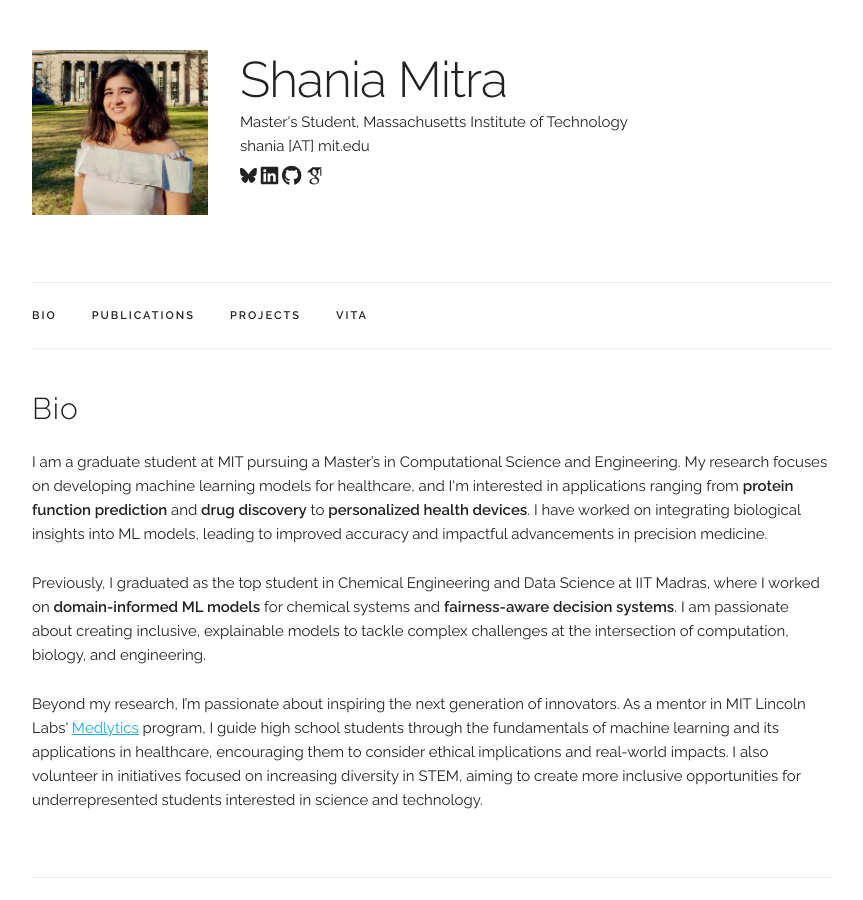
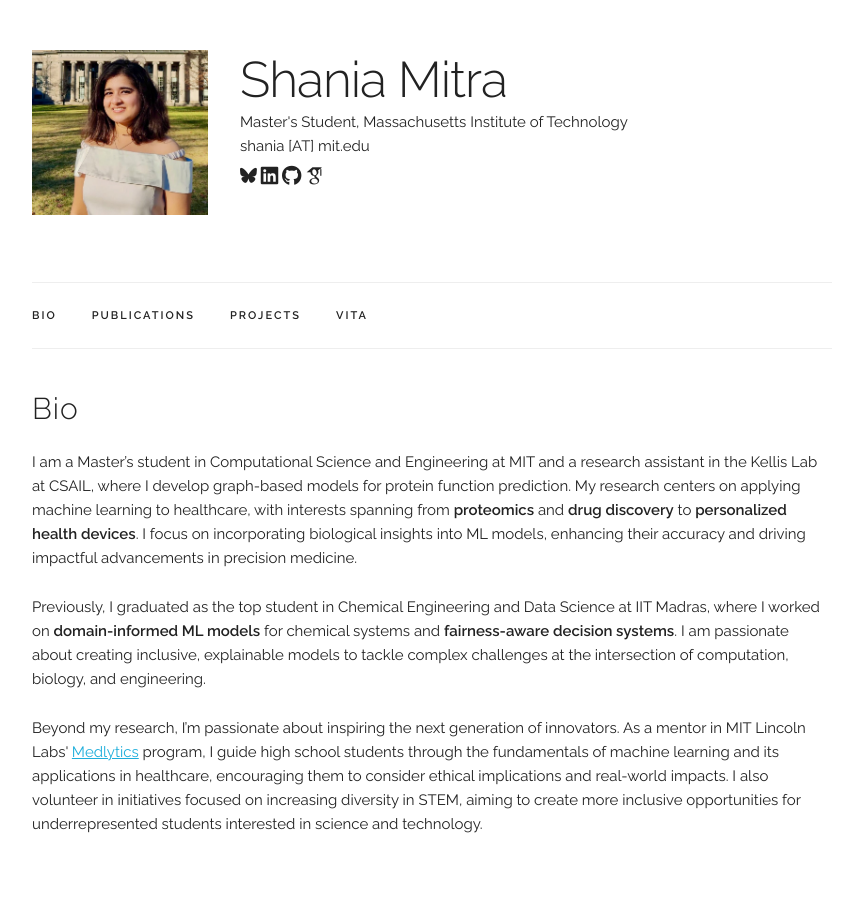
Before and after one commit to Shania99/Shania99.github.io, a Jekyll site: the page built from index.html, in a window 1280 px wide and 900 px high. Shown: the whole window, without its empty margins (208-1071 px from the left). Built offline with Jekyll 4.4.1, drawn with Linux system fonts in a browser that asks for light colours; some web fonts are replaced.

Commit message:
updated bio

```diff
--- a/index.html
+++ b/index.html
@@ -40,10 +40,7 @@ title: Home
 <div class="docs-section" id="bio">
   <h4>Bio</h4>
   <p>
-    I am a graduate student at MIT pursuing a Master’s in Computational Science and Engineering.
-    My research focuses on developing machine learning models for healthcare, and I'm interested in applications ranging from
-    <b>protein function prediction</b> and <b>drug discovery</b> to <b>personalized health devices</b>.
-    I have worked on integrating biological insights into ML models, leading to improved accuracy and impactful advancements in precision medicine.
+    I am a Master’s student in Computational Science and Engineering at MIT and a research assistant in the Kellis Lab at CSAIL, where I develop graph-based models for protein function prediction. My research centers on applying machine learning to healthcare, with interests spanning from <b>proteomics</b> and <b>drug discovery</b> to <b>personalized health devices</b>. I focus on incorporating biological insights into ML models, enhancing their accuracy and driving impactful advancements in precision medicine.
   </p>
   <p>
     Previously, I graduated as the top student in Chemical Engineering and Data Science at IIT Madras, where I worked on
```
